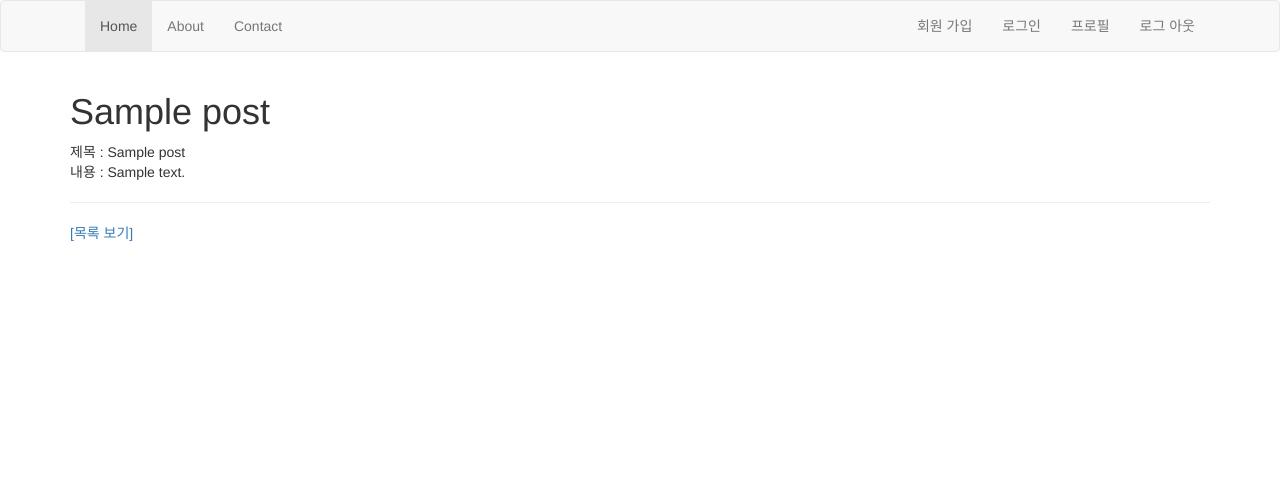
After one commit to E0ho/Django_docs, a Django app: template templates/blog/detail.html in a window 1280 px wide. The commit adds this page. Shown: the top 483 px of the page. Run offline with Django 5.2, Linux system fonts and the light colour scheme; the template is opened without the code that fills it: most values are stand-ins (such as "Sample title", 1, 10 or a date in 2020); some libraries are stand-ins or nearby versions.

Commit message:
feat: 상세 Templates 생성 (개별 Post)

```diff
--- a/blog/views.py
+++ b/blog/views.py
@@ -12,4 +12,7 @@ def index(request):
 
 # URL 변수 활용
 def detail(request, id):
-    return HttpResponse(id)
+    post = get_object_or_404(Post, id = id)
+
+    context = {'post' : post}
+    return render(request, 'blog/detail.html', context)
--- /dev/null
+++ b/templates/blog/detail.html
@@ -0,0 +1,32 @@
+{% extends 'layout.html' %}
+
+{% block title %}
+  Post 상세보기
+{% endblock %}
+
+{% block content %}
+  <h1>{{ post.title }}</h1>
+
+  제목 : {{ post.title }} <br />
+  내용 : {{ post.body }} <br />
+  <hr />
+
+  {% comment %} <p>댓글</p>
+  {% for comment in comment_all %}
+    <p>{{ comment.message }}/{{ comment.author }}/{{ comment.updated }}</p>
+  {% empty %}
+    댓글이 존재하지 않습니다.
+  {% endfor %}
+  <hr />
+
+  <p>태그</p>
+  {% for tag in tag_list %}
+    #
+    <a href="/blog/tag/{{ tag.id }}/">{{ tag.name }}</a>
+  {% endfor %}
+  <hr /> {% endcomment %}
+
+  <a href="{% url 'blog:index' %}">[목록 보기]</a>
+  {% comment %} <a href="{% url 'blog:update' post.id %}">[글 수정]</a>
+  <a href="{% url 'blog:delete' post.id %}">[글 삭제]</a> {% endcomment %}
+{% endblock %}
--- a/templates/blog/list.html
+++ b/templates/blog/list.html
@@ -13,6 +13,6 @@
   </form>
 
   {% for post in posts %}
-    <a href="#">{{ post.title }}</a><br />
+    <a href="{% url 'blog:detail' post.id %}">{{ post.title }}</a><br />
   {% endfor %}
 {% endblock %}
```
